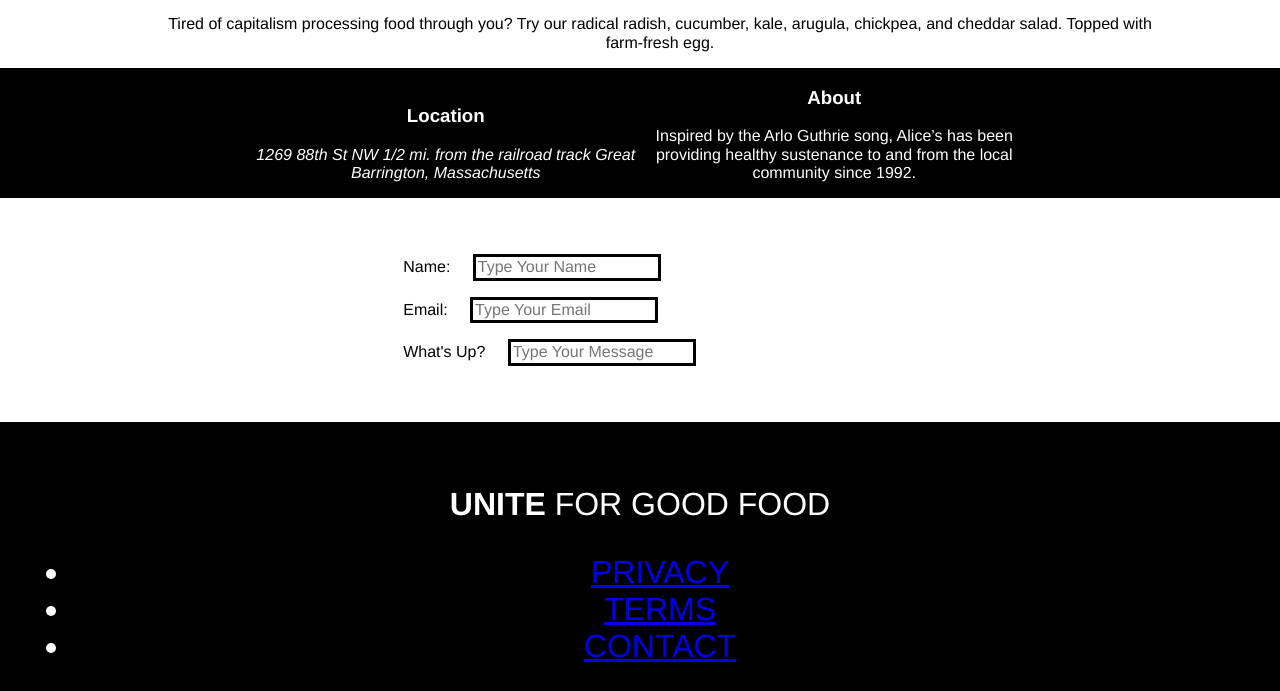
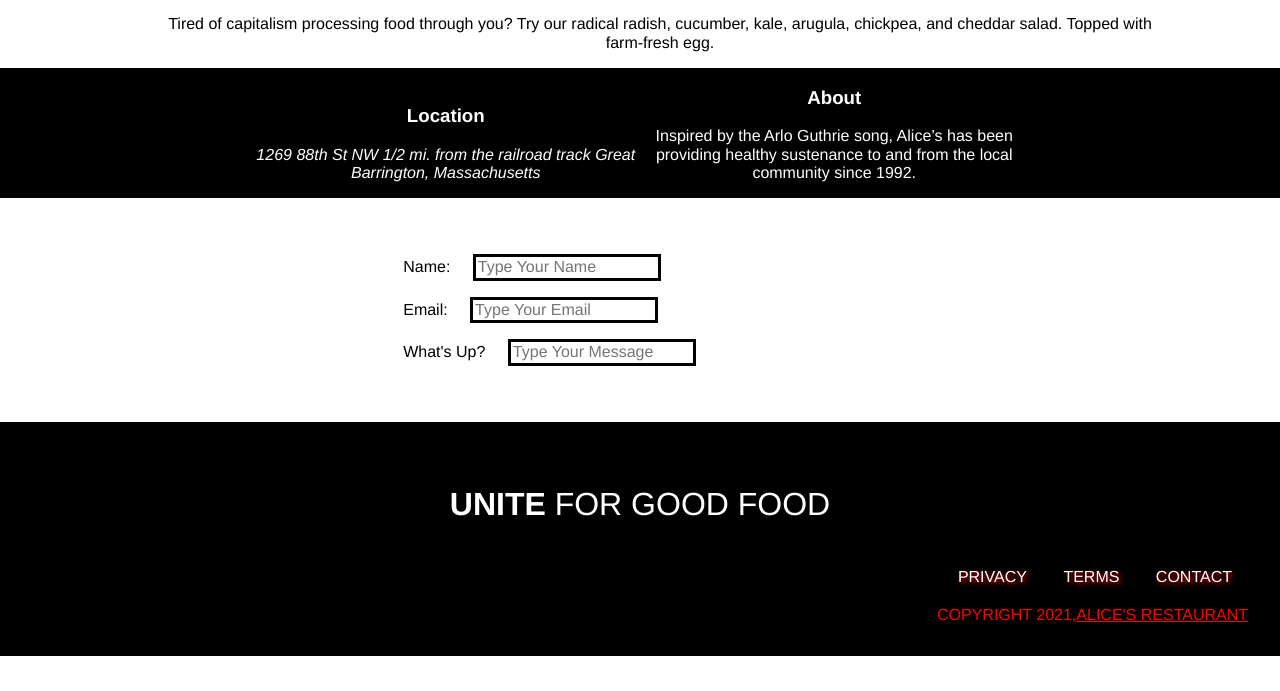
Before and after one commit to DQuick88/Alice_Restaurant, a plain HTML site: page index.html in a window 1280 px wide. Shown: the part 1272-1963 px from the top of the page. After the commit the page ends 1928 px from the top, so only its background shows below. Drawn offline with nearby package versions, Linux system fonts and the light colour scheme.

Commit message:
Update alice_style.css

```diff
--- a/alice_style.css
+++ b/alice_style.css
@@ -100,13 +100,46 @@ body	{
 	width: 40%;
 }
 
-
 .Footer {
 	padding: 1em;
 	font-size: 2em;
 	text-transform: uppercase;
 }
 
+.Footer ul 	{
+	list-style-type: none;
+  	margin: 0;
+  	padding: 0;
+  	overflow: hidden;
+  	background-color: black;
+  	text-align: right;
+  	font-size: 0.5em;
+}
+
+.Footer a {
+  text-decoration: underline;
+  color: red;
+}
+.Footer > span {
+  margin-top: 5px;
+  display: flex;
+  justify-content: flex-end;
+  font-size: 0.5em;
+  color: red;
+}
+
+.Footer li {
+  display: inline-block;
+}
+
+.Footer li a {
+  display: inline-block;
+  color: white;
+  text-align: center;
+  padding: 14px 16px;
+  text-decoration: none;
+  text-shadow: 2px 2px 5px red;
+}
 
 label {
     width:180px;
```
